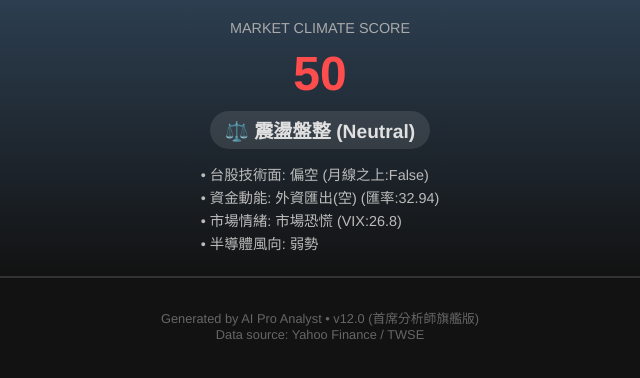
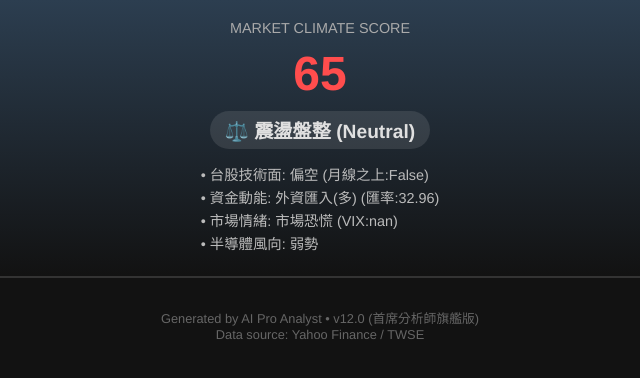
Before and after one commit to hongchihhuang-oss/Stock-analysis, a plain HTML site: page index.html in a window 1280 px wide. Shown: the full height of the page, 320-960 px from the left. Drawn offline with Linux system fonts and the light colour scheme.

Commit message:
deploy: a1b85d24affce5f4fd4e1d7ee7a279c64473d749

```diff
--- a/index.html
+++ b/index.html
@@ -60,11 +60,11 @@
 
     <div class="macro-header">
         <div style="font-size: 0.9em; color: #aaa;">MARKET CLIMATE SCORE</div>
-        <div class="macro-score">50</div>
+        <div class="macro-score">65</div>
         <div class="macro-trend">⚖️ 震盪盤整 (Neutral)</div>
         <br>
         <div class="macro-list">
-            • 台股技術面: 偏空 (月線之上:False)<br>• 資金動能: 外資匯出(空) (匯率:32.94)<br>• 市場情緒: 市場恐慌 (VIX:26.8)<br>• 半導體風向: 弱勢<br>
+            • 台股技術面: 偏空 (月線之上:False)<br>• 資金動能: 外資匯入(多) (匯率:32.96)<br>• 市場情緒: 市場恐慌 (VIX:nan)<br>• 半導體風向: 弱勢<br>
         </div>
     </div>
 
```
